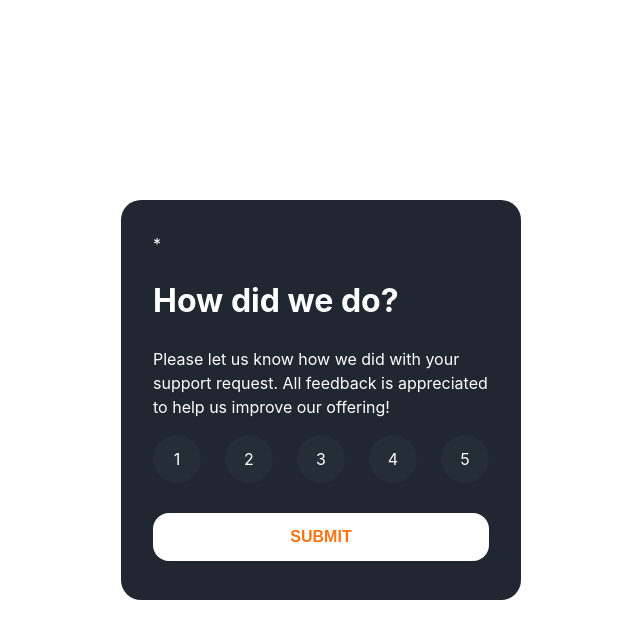
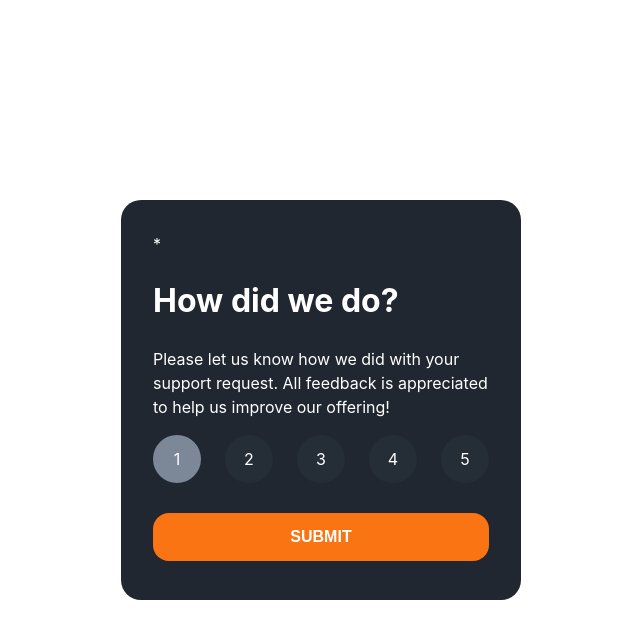
Before and after one commit to toddpowell/Interactive-Rating-Component, a React (Vite) app: page / in a window 1280 px wide. In both pictures the pointer is over the element 496 px from the left and 458 px from the top of the page. Shown: the top 638 px of the page, without its empty margins (319-959 px from the left). Built offline with nearby package versions, Linux system fonts and the light colour scheme.

Commit message:
Add ratings and button hovers states

```diff
--- a/src/components/InteractiveRating.css
+++ b/src/components/InteractiveRating.css
@@ -42,9 +42,14 @@
     border-radius: 50%;
 }
 
+.rating:hover {
+    background-color: var(--light-grey);
+    cursor: pointer;
+}
+
 button {
-    background-color: var(--white);
-    color: var(--orange);
+    background-color: var(--orange);
+    color: var(--white);
     font-size: 1rem;
     font-weight: 600;
     border: none;
@@ -58,3 +63,9 @@ button {
     border-radius: 16px;
     bottom: 0px;
   }
+
+button:hover {
+    background-color: var(--white);
+    color: var(--orange);
+    cursor: pointer;
+}
```
